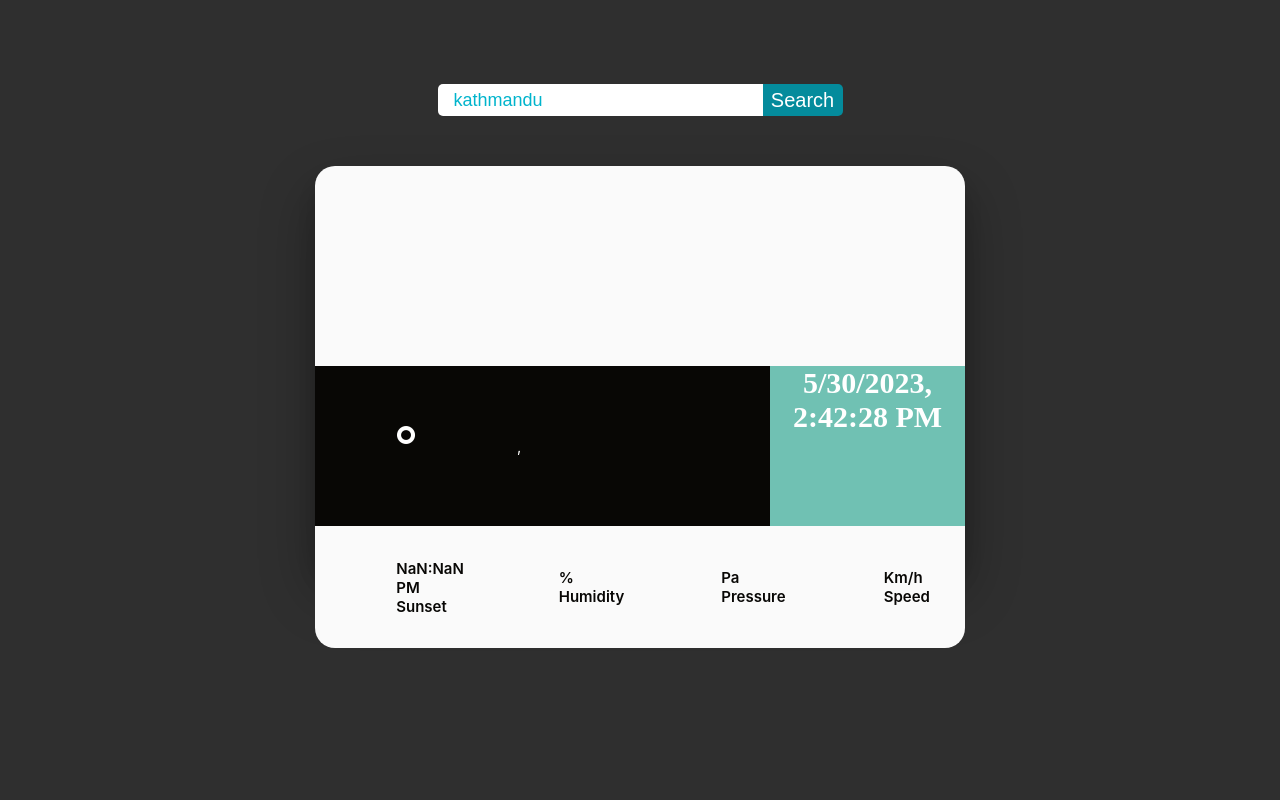
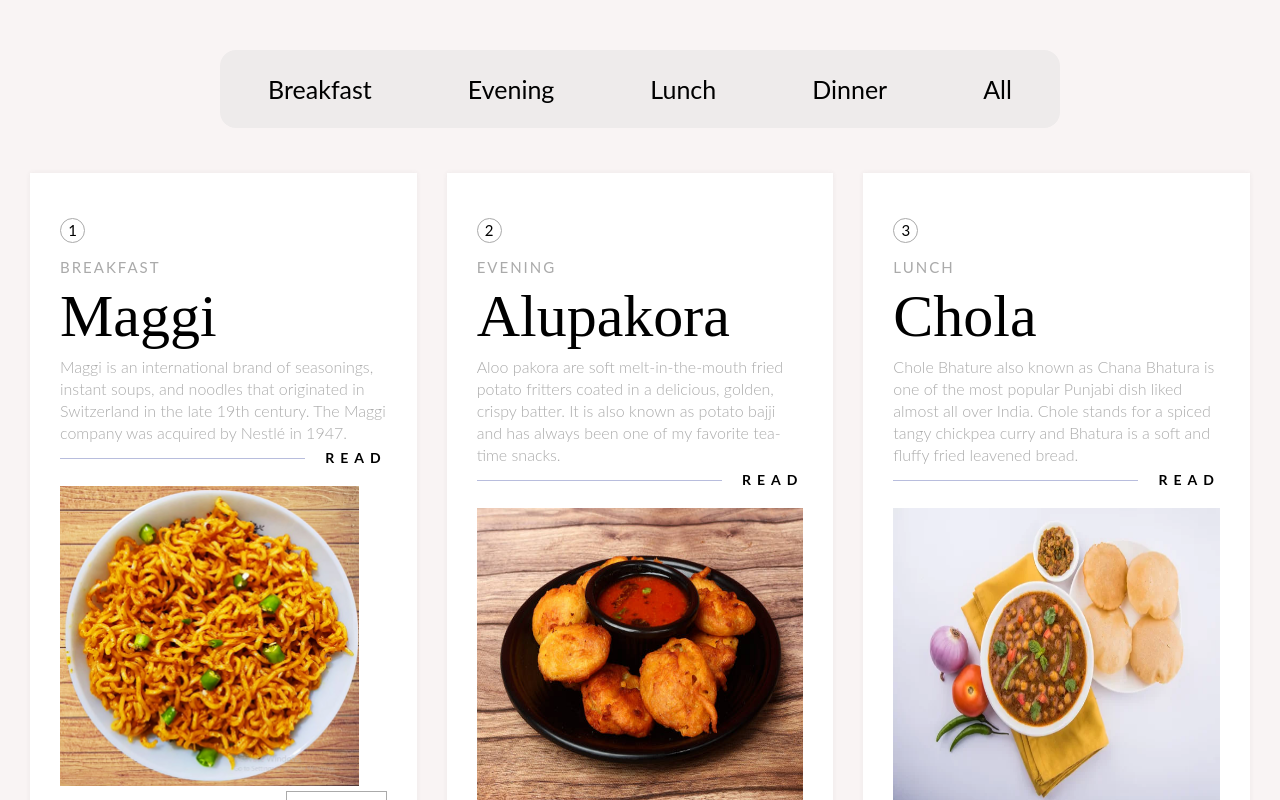
Before and after one commit to Rajan-7/reactjs, a React (Create React App) app: page / in a window 1280 px wide. Shown: the top 800 px of the page. Built offline with nearby package versions, Linux system fonts and the light colour scheme; no server answers; some icons are missing.

Commit message:
minor edit on webform

```diff
--- a/src/App.js
+++ b/src/App.js
@@ -1,9 +1,9 @@
 // import Todoform from "./components/todoform/todoform";
-// import Website from "./components/webform/website";
-import Weather from "./components/weather/weather";
+import Website from "./components/webform/website";
+// import Weather from "./components/weather/weather";
 function App() {
   return (
-   <Weather/>
+   <Website/>
   );
 }
 
--- a/src/components/webform/menubox.jsx
+++ b/src/components/webform/menubox.jsx
@@ -1,11 +1,11 @@
 import React from "react";
 
-const MenuCard = ({menu}) => {
+const MenuCard = ({menuData}) => {
   // console.log(menu);
   return (
     <>
       <section className="main-card-container">
-        {menu.map((curElm) => {
+        {menuData.map((curElm) => {
           const {id,name,category,description,image}=curElm;
           return (
             <>
--- a/src/components/webform/style.css
+++ b/src/components/webform/style.css
@@ -7,7 +7,7 @@ body {
   box-sizing: border-box;
   font-family: "Lato";
 }
-/* body-section style */
+/* body-section style css */
 .main-card-container {
   display: grid;
   grid-template-columns: repeat(3, 1fr);
@@ -112,7 +112,7 @@ body {
     justify-content: space-around;
   }
 }
-/* button style */
+/* button style css */
 .nav-btn {
   padding-top: 50px;
   text-align: center;
@@ -127,7 +127,7 @@ body {
   border: none;
   padding: 1.5rem 3rem;
   cursor: pointer;
-  font-size: 17px;
+  font-size: 25px;
   margin: 0;
   background-color: rgb(238, 235, 235);
   box-shadow: inset 0px 0px 0px -15px rgb(86, 22, 149);
--- a/src/components/webform/website.jsx
+++ b/src/components/webform/website.jsx
@@ -31,7 +31,7 @@ const Website = () => {
   return (
     <>
       <Navbar filterItems={filterItems} menuList={menuList} />
-      <MenuCard menu={menuData} />
+      <MenuCard menuData={menuData} />
     </>
   );
 };
```
